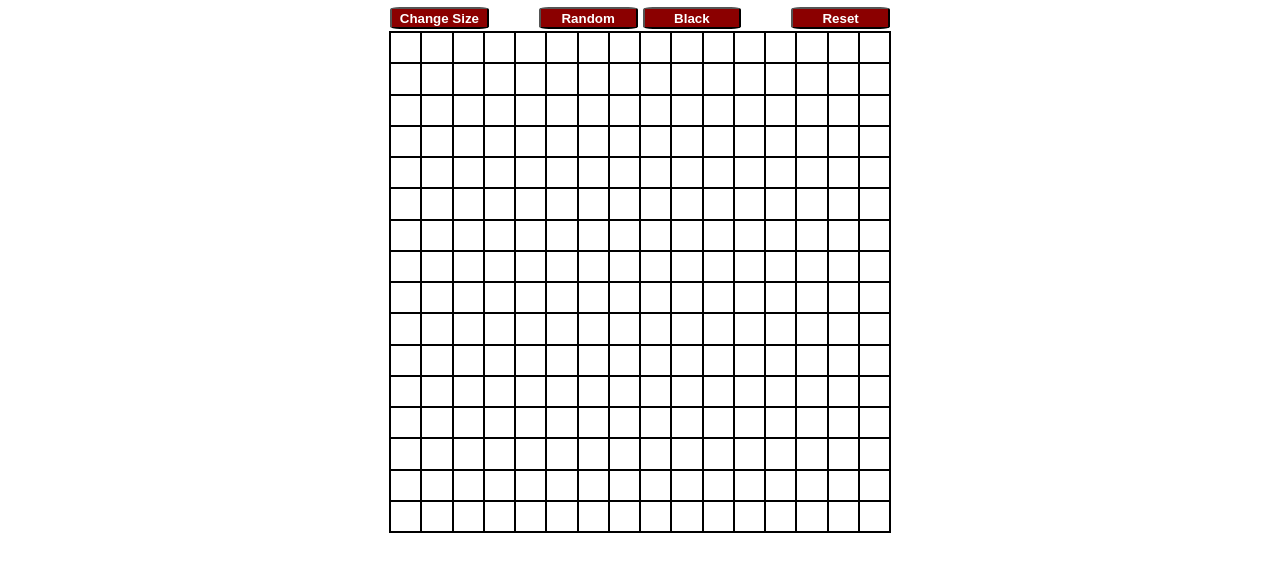
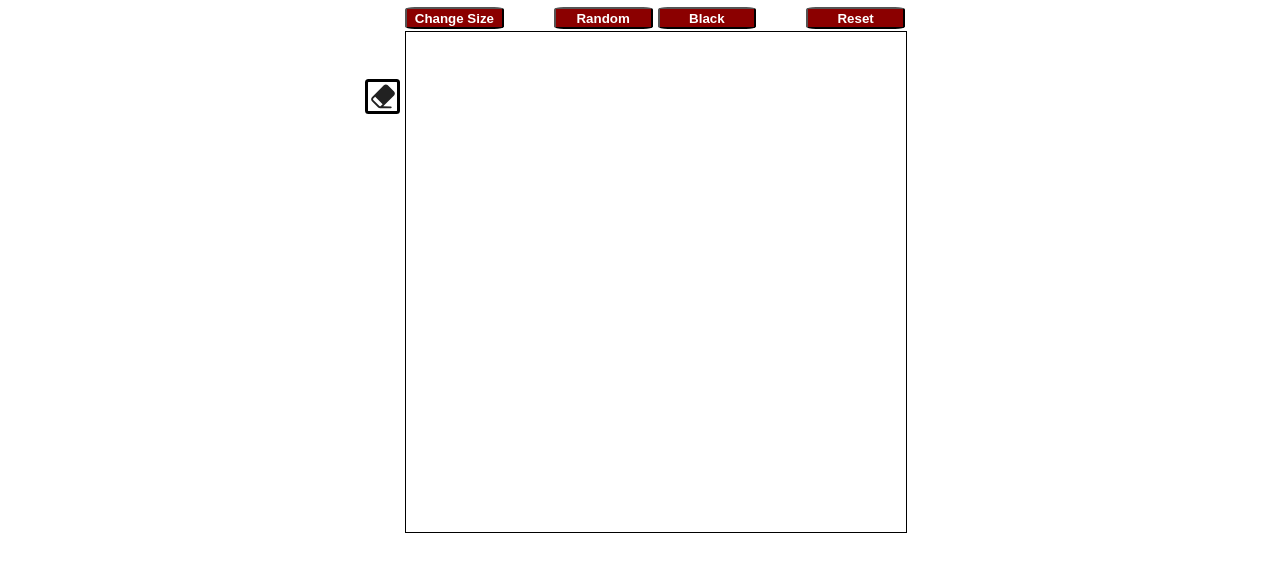
Before and after one commit to einherjar73/Etch-a-Sketch, a plain HTML site: page index.html in a window 1280 px wide. Both pictures are taken after a click on the button "Random". Shown: the part 171-742 px from the top of the page. Drawn offline with Linux system fonts and the light colour scheme.

Commit message:
Added erase button Added erase button, changed div from square to circle, removed borders of divs

```diff
--- a/index.html
+++ b/index.html
@@ -18,8 +18,10 @@
       <button id="black-color" class="btn">Black</button>
       <button id="reset" class="btn">Reset</button>
     </div>
-
-    <div id="container"></div>
+    <div class="erase-container">
+      <button id="erase" class="btn"><img class="erase-img" src="./img/erase.svg" alt="eraser"></button>
+      <div id="container"></div>
+    </div>
     <script src="javascript.js"></script>
   </body>
 </html>
--- a/javascript.js
+++ b/javascript.js
@@ -4,10 +4,11 @@ const heading2 = document.querySelector(".heading-2");
 const randomCol = document.querySelector("#random-color");
 const blackCol = document.querySelector("#black-color");
 const reset = document.querySelector("#reset");
+const erase = document.querySelector("#erase");
 let squares = 256;
 let isClicked = false;
 let divs;
-let changeColor = false;
+let changeColor = "random";
 
 function getSquares(n) {
   return n * n;
@@ -39,7 +40,8 @@ function createSquares(squares, square) {
     const div = document.createElement("div");
     div.style.height = `${500 / square}px`;
     div.style.width = `${500 / square}px`;
-    div.style.border = "1px solid black";
+    // div.style.border = "1px solid black";
+    div.style.borderRadius = "50%";
     div.style.boxSizing = "border-box";
     contDiv.appendChild(div);
     reset.addEventListener("click", () => {
@@ -65,19 +67,25 @@ contDiv.addEventListener("click", () => {
 });
 
 function coloring(e) {
-  if (!changeColor) {
+  if (changeColor === "random") {
     e.target.style.backgroundColor = getRandomColor();
-  } else {
+  } else if (changeColor === "black") {
     e.target.style.backgroundColor = "black";
+  } else if (changeColor === "erase") {
+    e.target.style.backgroundColor = "";
   }
 }
 
 blackCol.addEventListener("click", () => {
-  changeColor = true;
+  changeColor = "black";
+});
+
+erase.addEventListener("click", () => {
+  changeColor = "erase";
 });
 
 randomCol.addEventListener("click", () => {
-  changeColor = false;
+  changeColor = "random";
 });
 
 createSquares(squares, 16);
--- a/style.css
+++ b/style.css
@@ -3,6 +3,7 @@ body {
   display: flex;
   flex-direction: column;
   align-items: center;
+
 }
 
 .header {
@@ -28,8 +29,8 @@ h2 {
 .buttons {
   display: flex;
   justify-content: center;
-  /* gap: 50px; */
   width: 500px;
+  margin-left: 30px;
 }
 
 .btn {
@@ -59,6 +60,26 @@ h2 {
   margin: 0px 5px 0px 50px;
 }
 
+.erase-img{
+  width: 30px;
+}
+
+#erase{
+  margin: 50px 5px 0px 0px;
+  background-color: white;
+  width: 35px;
+  height: 35px;
+  padding: 0px;
+  border: 3px solid black;
+  /* box-sizing: border-box; */
+}
+
+.erase-container{
+  display: flex;
+  width: 550px;
+  height: 500px;
+}
+
 #container {
   display: flex;
   flex-wrap: wrap;
@@ -67,6 +88,7 @@ h2 {
   width: 500px;
   height: 500px;
   border: 1px solid black;
+  /* box-sizing: border-box; */
   overflow: hidden;
   flex-shrink: 0;
   margin-top: 2px;
```
Also changed, not shown: img/erase.svg (added).
